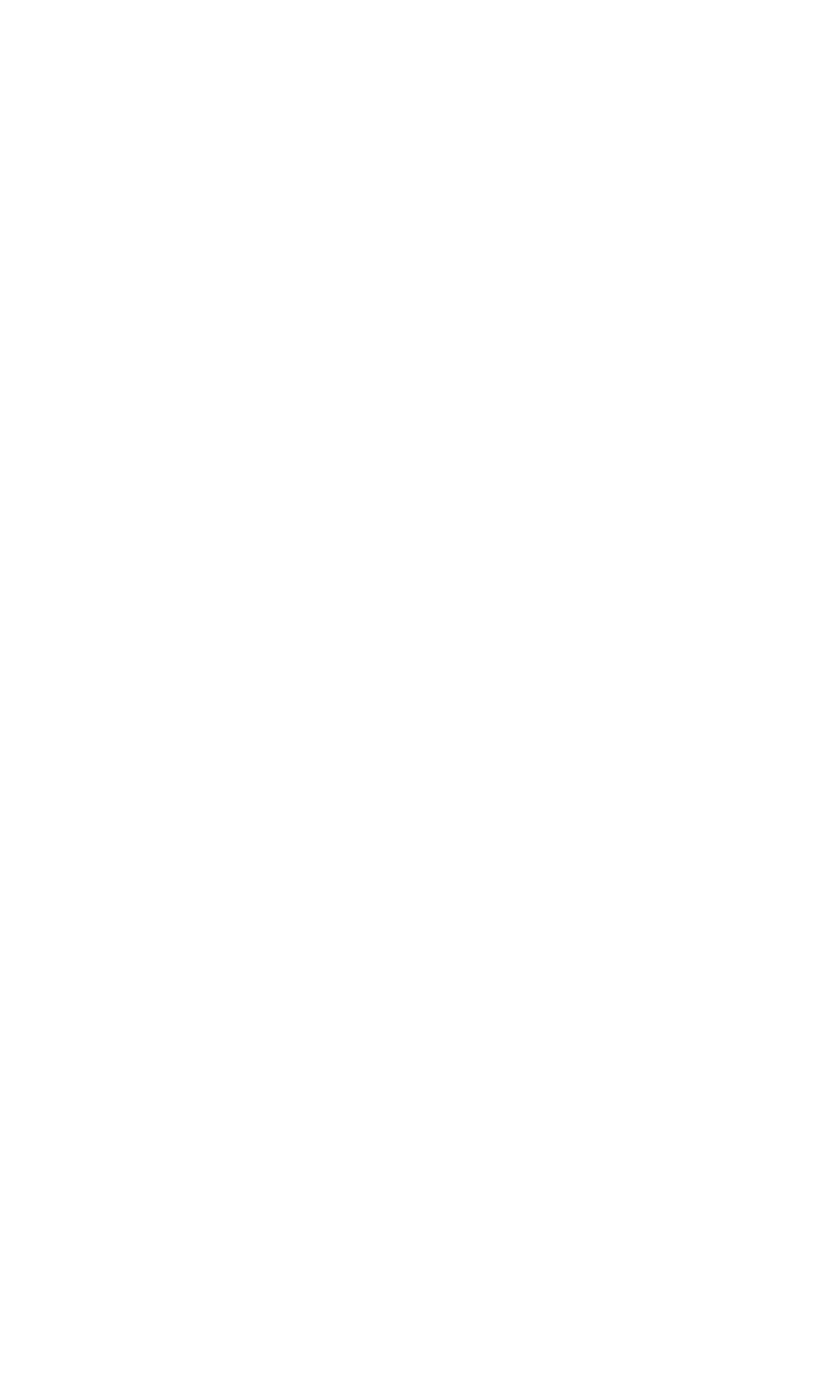
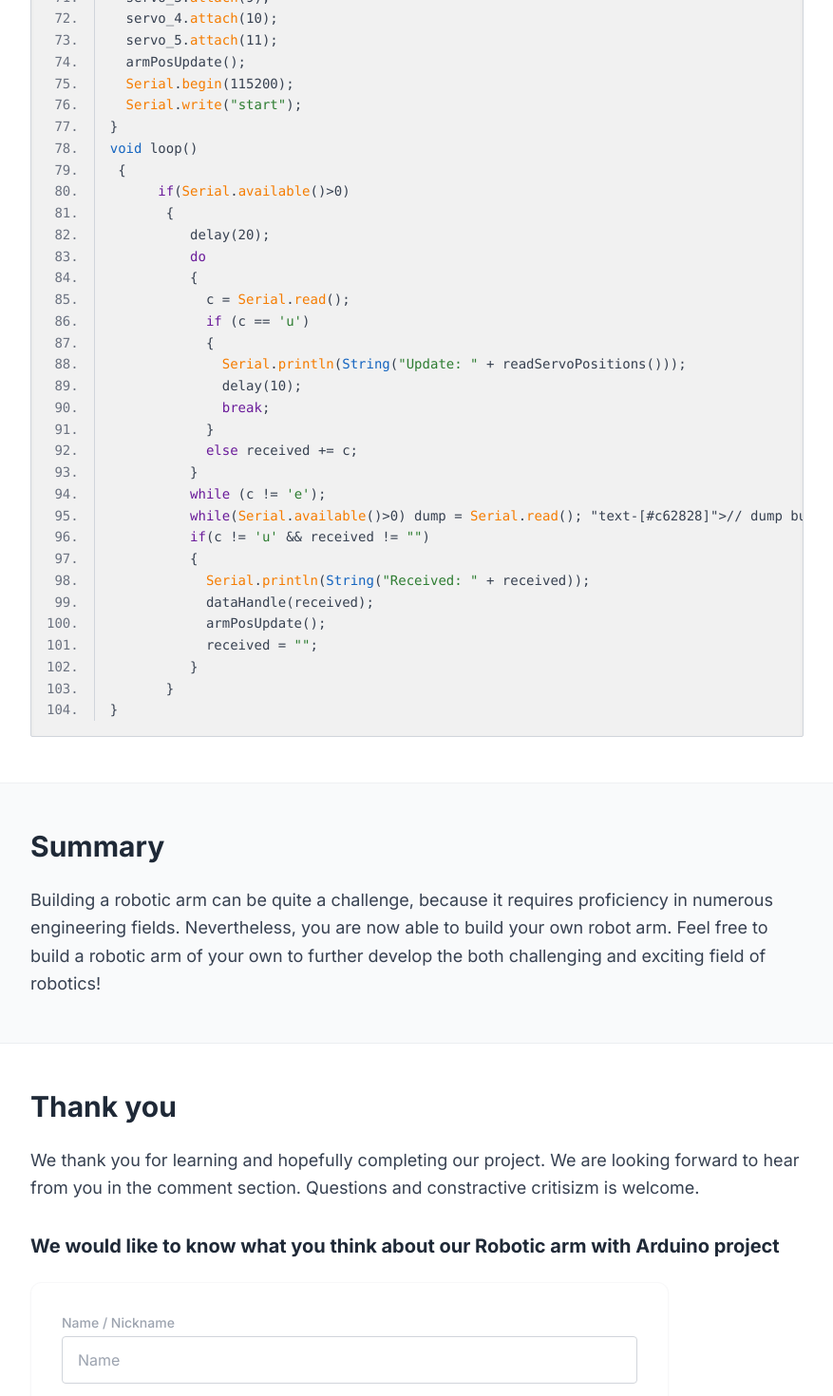
Before and after one commit to Korner-san/RoboticsAndEnergy, a Next.js app: page /projects/arduino-projects/robotic-arm in a window 1280 px wide. Shown: the part 10400-11870 px from the top of the page at 95% size, without its empty margins (345-1222 px from the left). Before the commit the page ends 9130 px from the top, so only its background shows below. Built offline with nearby package versions, Linux system fonts and the light colour scheme.

Commit message:
Add custom copy to clipboard CodeBlock component with syntax highlighting and final feedback form section

```diff
--- a/app/projects/arduino-projects/robotic-arm/page.tsx
+++ b/app/projects/arduino-projects/robotic-arm/page.tsx
@@ -2,6 +2,112 @@
 
 import React, { useState } from 'react';
 import Breadcrumb from '@/components/Breadcrumb';
+import CodeBlock from '@/components/CodeBlock';
+
+const arduinoCode = `//Arduino Robotic Arm Control Spftware
+//Robotocs & Energy
+//March, 2020
+#include <Servo.h>
+#include <string.h>
+Servo servo_0,servo_1,servo_2,servo_3,servo_4,servo_5;  // create servo objects to control a servo
+String received = "";
+String servo[6] = {"000", "000", "000", "000", "000", "000"};
+int pos[6] = { 90, 120, 90, 120, 120, 0 };
+int dump;
+char c;
+void dataHandle(String line)
+{
+  int servoNum;
+  int lineIndex = 0;
+  int valueIndex = 0;
+  for(servoNum = 0; servoNum < 6; servoNum++)
+  {
+    while(line[lineIndex] != ' ' && line[lineIndex] != 'e')
+     {
+      servo[servoNum][valueIndex] = line[lineIndex];
+      valueIndex++;
+      lineIndex++;
+     }
+     lineIndex++;
+     pos[servoNum] = (servo[servoNum].toInt() / pow(10, 3 - valueIndex));
+     valueIndex = 0;
+  }
+}
+void armPosUpdate()
+{
+  servo_0.write(((float)180/270)*pos[0]);
+  servo_1.write(((float)180/270)*pos[1]);
+  servo_2.write(((float)180/270)*pos[2]);
+  servo_3.write(((float)180/270)*pos[3]);
+  servo_4.write(((float)180/270)*pos[4]);
+  servo_5.write(((float)180/270)*pos[5]);
+}
+String readServoPositions()
+{
+  int i;
+  String poses = "";
+  pos[0] = ((float)servo_0.read()*1.5); //270/180 = 1.5
+  pos[1] = ((float)servo_1.read()*1.5);
+  pos[2] = ((float)servo_2.read()*1.5);
+  pos[3] = ((float)servo_3.read()*1.5);
+  pos[4] = ((float)servo_4.read()*1.5);
+  pos[5] = ((float)servo_5.read()*1.5);
+  for(i = 0; i<6; i++)
+  {
+    poses += String(String(pos[i]) + " ");
+  }
+  return poses;
+}
+void servoStatus()
+{
+  int i;
+  for (i = 0; i < 6; i++)
+  {
+    Serial.println(String("Servo " + String(i) + ": " + String(pos[i]) + '\\n'));
+    delay(10);
+  }
+}
+void setup()
+{
+  pinMode(13, OUTPUT);
+  digitalWrite(13, LOW);
+  servo_0.attach(3);
+  servo_1.attach(5);
+  servo_2.attach(6);
+  servo_3.attach(9);
+  servo_4.attach(10);
+  servo_5.attach(11);
+  armPosUpdate();
+  Serial.begin(115200);
+  Serial.write("start");
+}
+void loop()
+ {
+      if(Serial.available()>0)
+       {
+          delay(20);
+          do
+          {
+            c = Serial.read();
+            if (c == 'u')
+            {
+              Serial.println(String("Update: " + readServoPositions()));
+              delay(10);
+              break;
+            }
+            else received += c;
+          }
+          while (c != 'e');
+          while(Serial.available()>0) dump = Serial.read(); // dump buffer
+          if(c != 'u' && received != "")
+          {
+            Serial.println(String("Received: " + received));
+            dataHandle(received);
+            armPosUpdate();
+            received = "";
+          }
+       }
+}`;
 
 const Section: React.FC<{
   title?: string;
@@ -271,7 +377,68 @@ const RoboticArmPage: React.FC = () => {
                       className="max-w-full h-auto rounded-xl"
                     />
                   </div>
+
+                  {/* CodeBlock inclusion */}
+                  <CodeBlock code={arduinoCode} />
                 </div>
+              </Section>
+
+              <Section id="summary" title="Summary" isEven={true}>
+                <p className="text-gray-700 leading-relaxed text-lg">
+                  Building a robotic arm can be quite a challenge, because it requires proficiency in numerous engineering fields. Nevertheless, you are now able to build your own robot arm. Feel free to build a robotic arm of your own to further develop the both challenging and exciting field of robotics!
+                </p>
+              </Section>
+
+              <Section id="thank-you" title="Thank you" isEven={false}>
+                <p className="text-gray-700 leading-relaxed text-lg mb-8">
+                  We thank you for learning and hopefully completing our project. We are looking forward to hear from you in the comment section. Questions and constractive critisizm is welcome.
+                </p>
+
+                <h3 className="text-xl font-bold text-gray-800 mb-6">
+                  We would like to know what you think about our Robotic arm with Arduino project
+                </h3>
+
+                <form className="space-y-6 max-w-2xl bg-white p-8 rounded-xl shadow-sm border border-gray-100/60">
+                  <div>
+                    <label className="block text-sm font-medium text-gray-400 mb-1">Name / Nickname</label>
+                    <input type="text" placeholder="Name" className="w-full px-4 py-3 bg-white border border-gray-300 rounded focus:border-[#70CDE2] outline-none transition-shadow" />
+                  </div>
+                  <div>
+                    <label className="block text-sm font-medium text-gray-400 mb-1">Email ( optional )</label>
+                    <input type="email" placeholder="Email" className="w-full px-4 py-3 bg-white border border-gray-300 rounded focus:border-[#70CDE2] outline-none transition-shadow" />
+                  </div>
+                  <div>
+                    <label className="block text-sm font-medium text-gray-700 mb-2">Did you complete the project?</label>
+                    <div className="space-y-4">
+                      <label className="flex items-center space-x-3 text-gray-600">
+                        <input type="radio" name="completed" value="yes" className="form-radio text-[#70CDE2]" />
+                        <span>yes</span>
+                      </label>
+                      <label className="flex items-center space-x-3 text-gray-600">
+                        <input type="radio" name="completed" value="no" className="form-radio text-[#70CDE2]" />
+                        <span>no</span>
+                      </label>
+                    </div>
+                  </div>
+                  <div>
+                    <label className="block text-sm font-medium text-gray-700 mb-2">What did you think about our project?</label>
+                    <textarea rows={4} className="w-full px-4 py-3 bg-white border border-gray-300 rounded focus:border-[#70CDE2] outline-none transition-shadow resize-y"></textarea>
+                  </div>
+                  <div>
+                    <label className="block text-sm font-medium text-gray-700 mb-2">What is your level of experience in completing Electronic Projects?</label>
+                    <div className="space-y-4">
+                      {['Beginner', 'Intermediate', 'Advanced', 'Expert', 'God?'].map(level => (
+                        <label key={level} className="flex items-center space-x-3 text-gray-600">
+                          <input type="radio" name="experience" value={level} className="form-radio text-[#70CDE2]" />
+                          <span>{level}</span>
+                        </label>
+                      ))}
+                    </div>
+                  </div>
+                  <button type="button" className="w-full bg-black text-white py-4 rounded font-semibold hover:bg-gray-800 transition-colors shadow-md text-sm mt-4">
+                    Submit
+                  </button>
+                </form>
               </Section>
 
             </div>
--- /dev/null
+++ b/components/CodeBlock.tsx
@@ -0,0 +1,71 @@
+'use client';
+
+import React, { useState } from 'react';
+
+interface CodeBlockProps {
+  code: string;
+}
+
+const getHighlightedHtml = (code: string) => {
+  let html = code
+    .replace(/</g, "&lt;")
+    .replace(/>/g, "&gt;")
+    // Comments
+    .replace(/(\/\/.*)/g, '<span class="text-[#c62828]">$1</span>')
+    // Strings
+    .replace(/("[^"]*")/g, '<span class="text-[#2e7d32]">$1</span>')
+    // Characters
+    .replace(/('[^']*')/g, '<span class="text-[#2e7d32]">$1</span>')
+    // Preprocessor
+    .replace(/(#include)\s+(&lt;.*&gt;)/g, '<span class="text-[#2e7d32]">$1</span> <span class="text-[#c62828]">$2</span>')
+    // Types
+    .replace(/\b(String|int|void|char|float|Servo)\b/g, '<span class="text-[#1565c0]">$1</span>')
+    // Special object types/methods
+    .replace(/\b(Serial|digitalWrite|pinMode|OUTPUT|LOW|read|write|begin|available|println|attach|toInt)\b/g, '<span class="text-[#f57c00]">$1</span>')
+    // Keywords
+    .replace(/\b(if|else|while|for|do|break|return)\b/g, '<span class="text-[#6a1b9a]">$1</span>');
+  return html;
+};
+
+const CodeBlock: React.FC<CodeBlockProps> = ({ code }) => {
+  const [copied, setCopied] = useState(false);
+  const lines = code.trim().split('\n');
+
+  const handleCopy = () => {
+    navigator.clipboard.writeText(code.trim());
+    setCopied(true);
+    setTimeout(() => setCopied(false), 2000);
+  };
+
+  return (
+    <div className="w-full max-w-full my-8">
+      <p className="text-gray-800 font-medium mb-4">Upload the following code to your Arduino:</p>
+      <button
+        onClick={handleCopy}
+        className="px-6 py-2 bg-black text-white text-sm font-semibold rounded hover:bg-gray-800 transition-colors mb-4 flex items-center gap-2 shadow-sm"
+      >
+        {copied ? 'Copied!' : 'Copy code'}
+      </button>
+
+      <div className="bg-[#f1f1f1] border border-gray-300 p-4 rounded-sm overflow-x-auto text-sm font-mono leading-relaxed shadow-inner">
+        <table className="w-full border-spacing-0 border-collapse">
+          <tbody>
+            {lines.map((line, index) => (
+              <tr key={index} className="hover:bg-[#e8e8e8]">
+                <td className="w-10 text-right pr-4 text-gray-500 border-r border-gray-300 select-none">
+                  {index + 1}.
+                </td>
+                <td
+                  className="pl-4 whitespace-pre"
+                  dangerouslySetInnerHTML={{ __html: getHighlightedHtml(line) }}
+                />
+              </tr>
+            ))}
+          </tbody>
+        </table>
+      </div>
+    </div>
+  );
+};
+
+export default CodeBlock;
```
Also changed, not shown: 1 other file (tests, documents, lock files or other folders).
